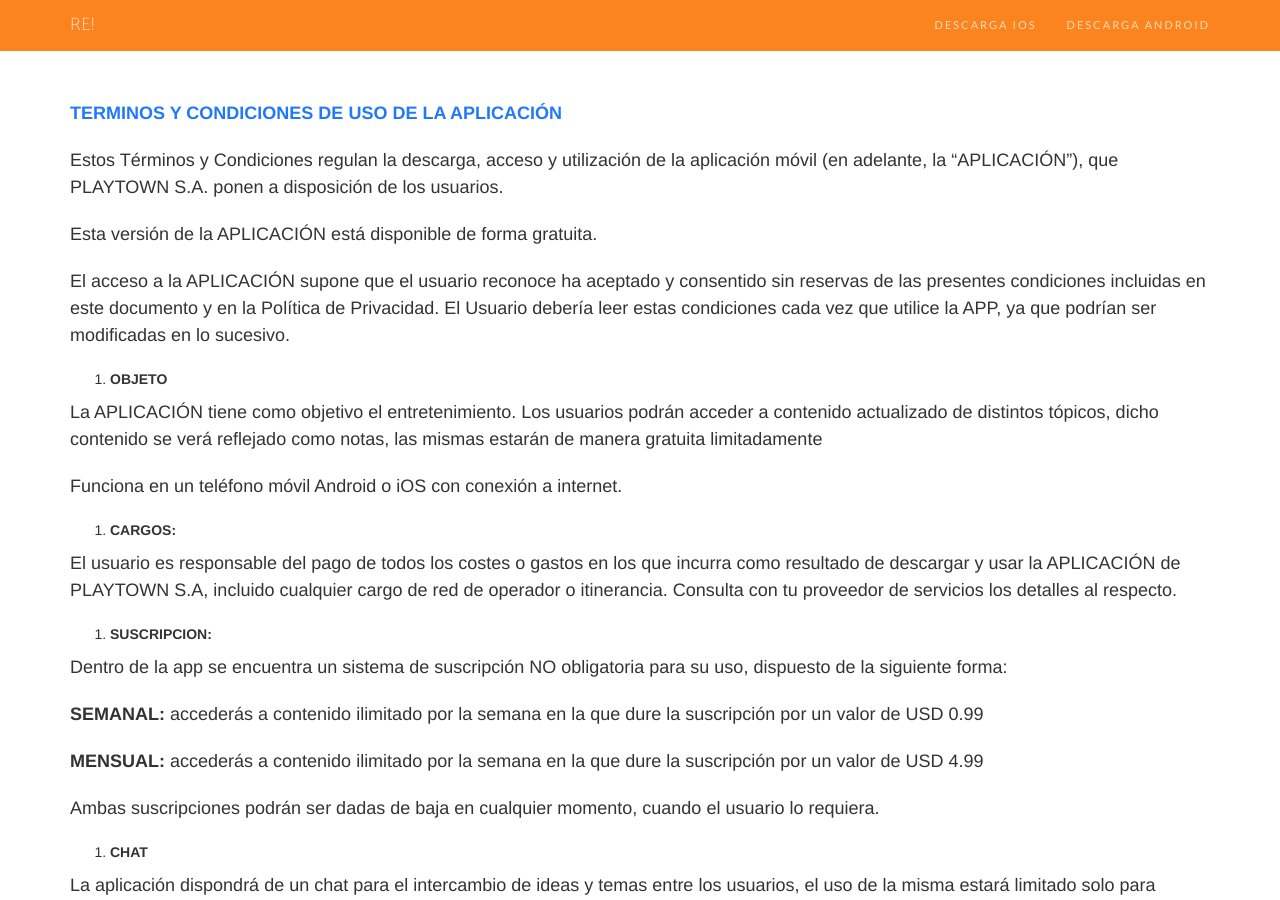
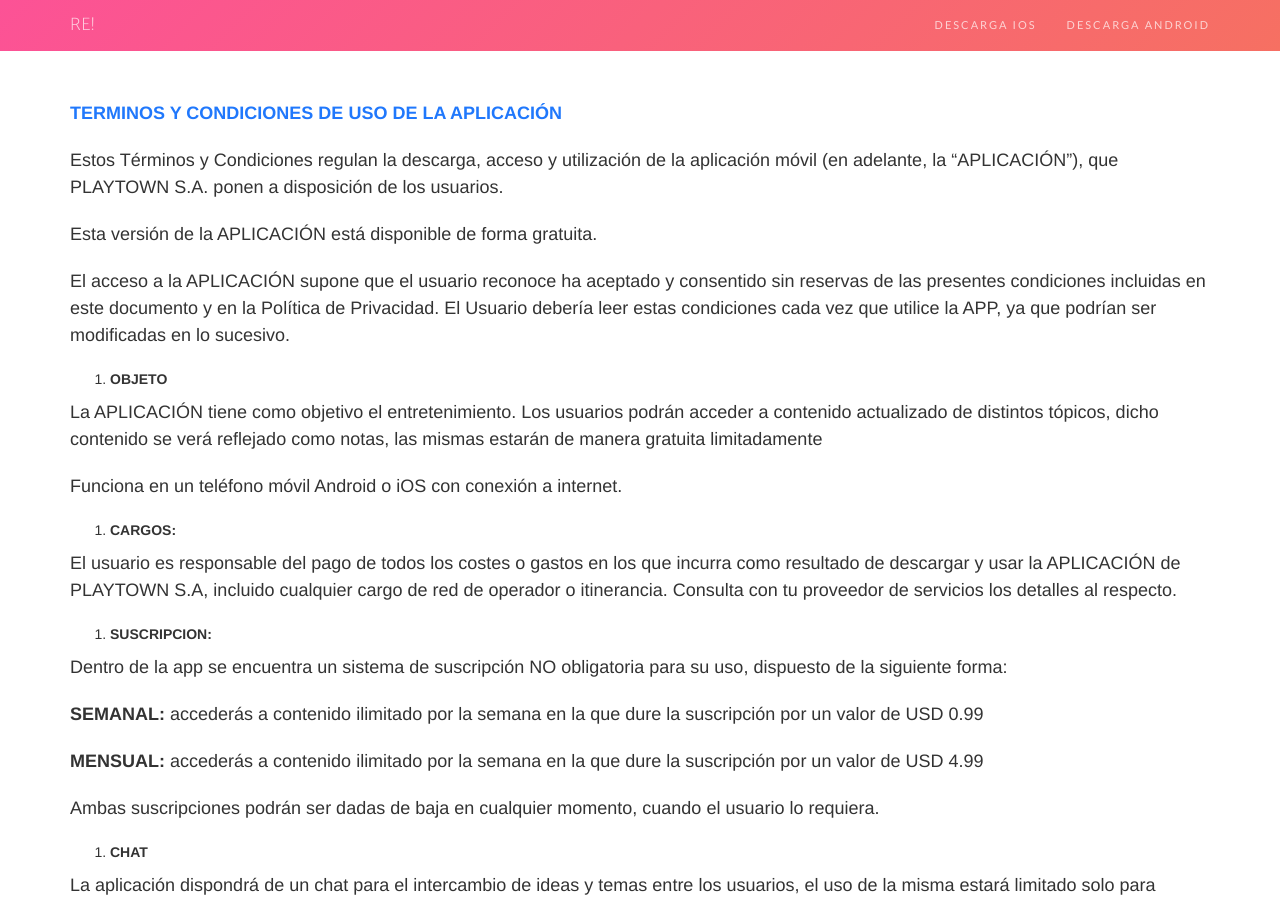
Before and after one commit to playtown-team/re-website, a Jekyll site: the page built from legales/index.html, in a window 1280 px wide and 900 px high. Built offline with Jekyll 4.4.1, drawn with Linux system fonts in a browser that asks for light colours; nearby versions of some CDN libraries; some web fonts are replaced.

Commit message:
Update nav-blog.html

```diff
--- a/_includes/nav-blog.html
+++ b/_includes/nav-blog.html
@@ -1,4 +1,4 @@
-<nav id="mainNav" class="navbar navbar-default navbar-fixed-top"style="background: #fb841e;">
+<nav id="mainNav" class="navbar navbar-default navbar-fixed-top"style="/* Permalink - use to edit and share this gradient: https://colorzilla.com/gradient-editor/#fc5296+0,f67062+100 */ background: rgb(252,82,150); /* Old browsers */ background: -moz-linear-gradient(-45deg,  rgba(252,82,150,1) 0%, rgba(246,112,98,1) 100%); /* FF3.6-15 */ background: -webkit-linear-gradient(-45deg,  rgba(252,82,150,1) 0%,rgba(246,112,98,1) 100%); /* Chrome10-25,Safari5.1-6 */ background: linear-gradient(135deg,  rgba(252,82,150,1) 0%,rgba(246,112,98,1) 100%); /* W3C, IE10+, FF16+, Chrome26+, Opera12+, Safari7+ */ filter: progid:DXImageTransform.Microsoft.gradient( startColorstr='#fc5296', endColorstr='#f67062',GradientType=1 ); /* IE6-9 fallback on horizontal gradient */">
     <div class="container">
         <!-- Brand and toggle get grouped for better mobile display -->
         <div class="navbar-header">
```
